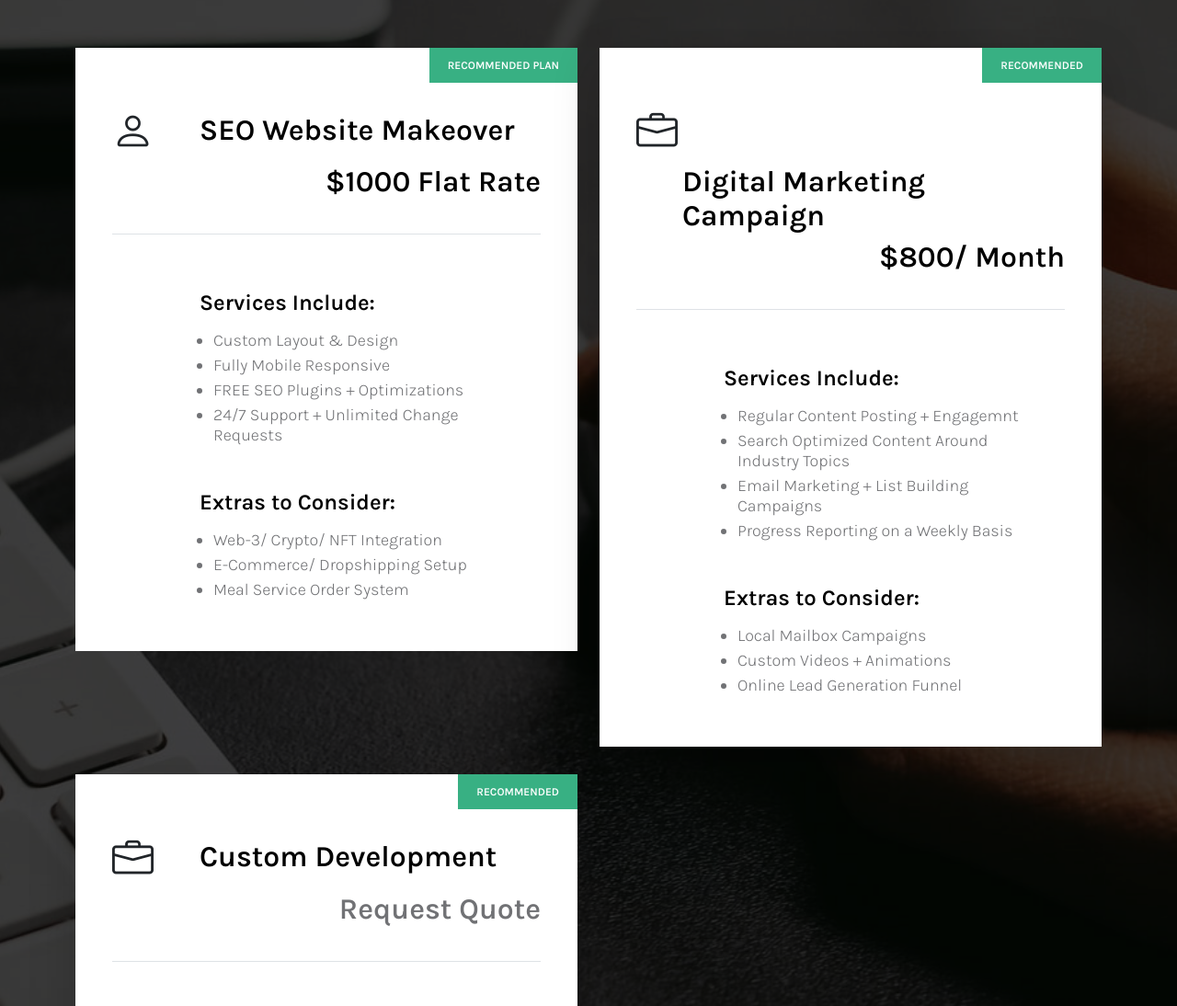
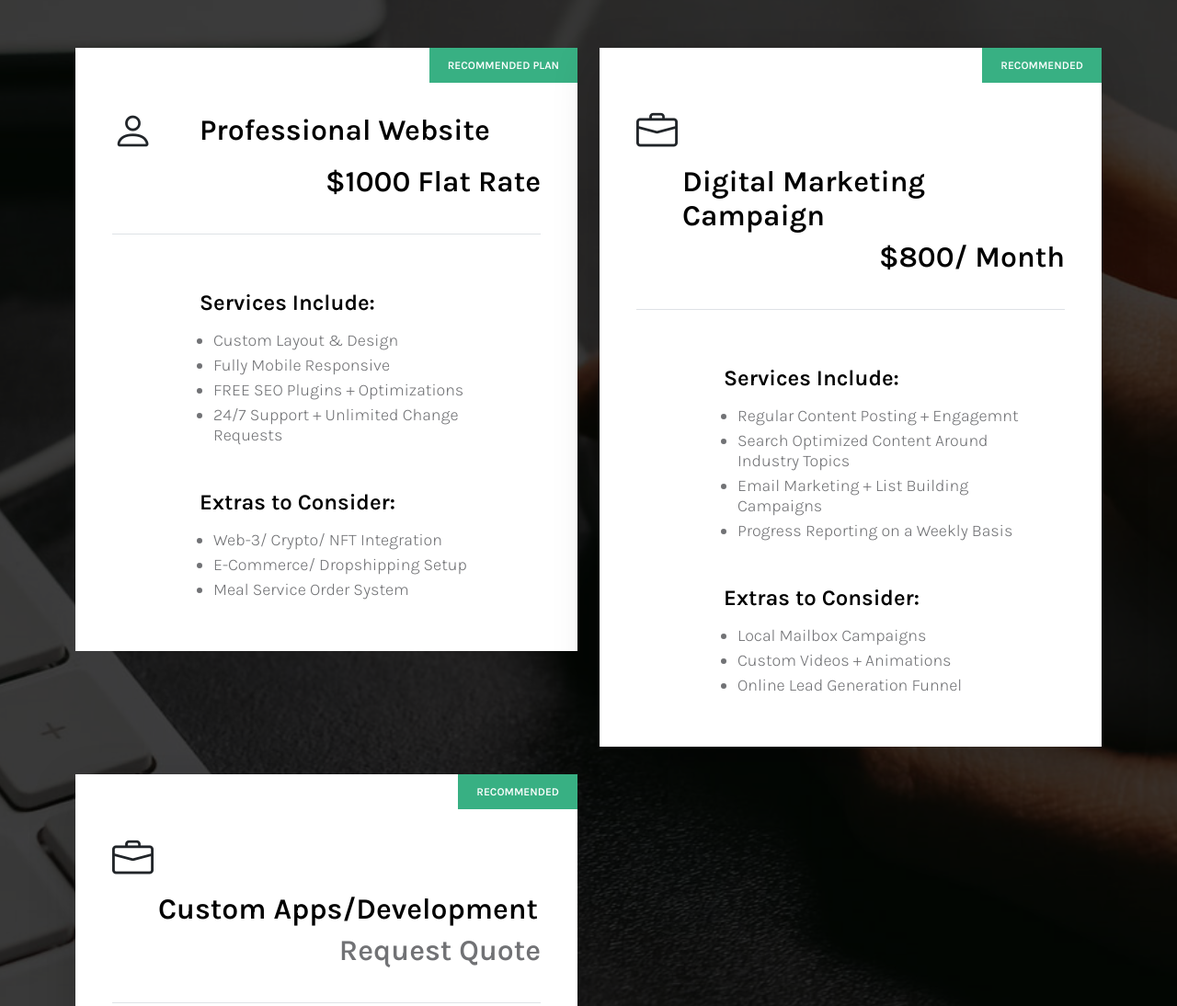
Before and after one commit to TGANDTechnologies/TGAND-Tech-Dot-Com, a plain HTML site: page index.html in a window 1280 px wide. Shown: the part 3560-4654 px from the top of the page at 92% size. Drawn offline with Linux system fonts and the light colour scheme.

Commit message:
Update index.html

```diff
--- a/index.html
+++ b/index.html
@@ -382,7 +382,7 @@
                                     <i class="pricing-icon bi-person"></i>
 
                                     <div class="pricing-name">
-                                        <h4>SEO Website Makeover</h4>
+                                        <h4>Professional Website</h4>
                                     </div>
 
                                     <div class="pricing-price">
@@ -456,7 +456,7 @@
                                     <i class="pricing-icon bi-briefcase"></i>
 
                                     <div class="pricing-name">
-                                        <h4>Custom Development</h4>
+                                        <h4>Custom Apps/Development</h4>
                                     </div>
 
                                     <div class="pricing-price">
```
